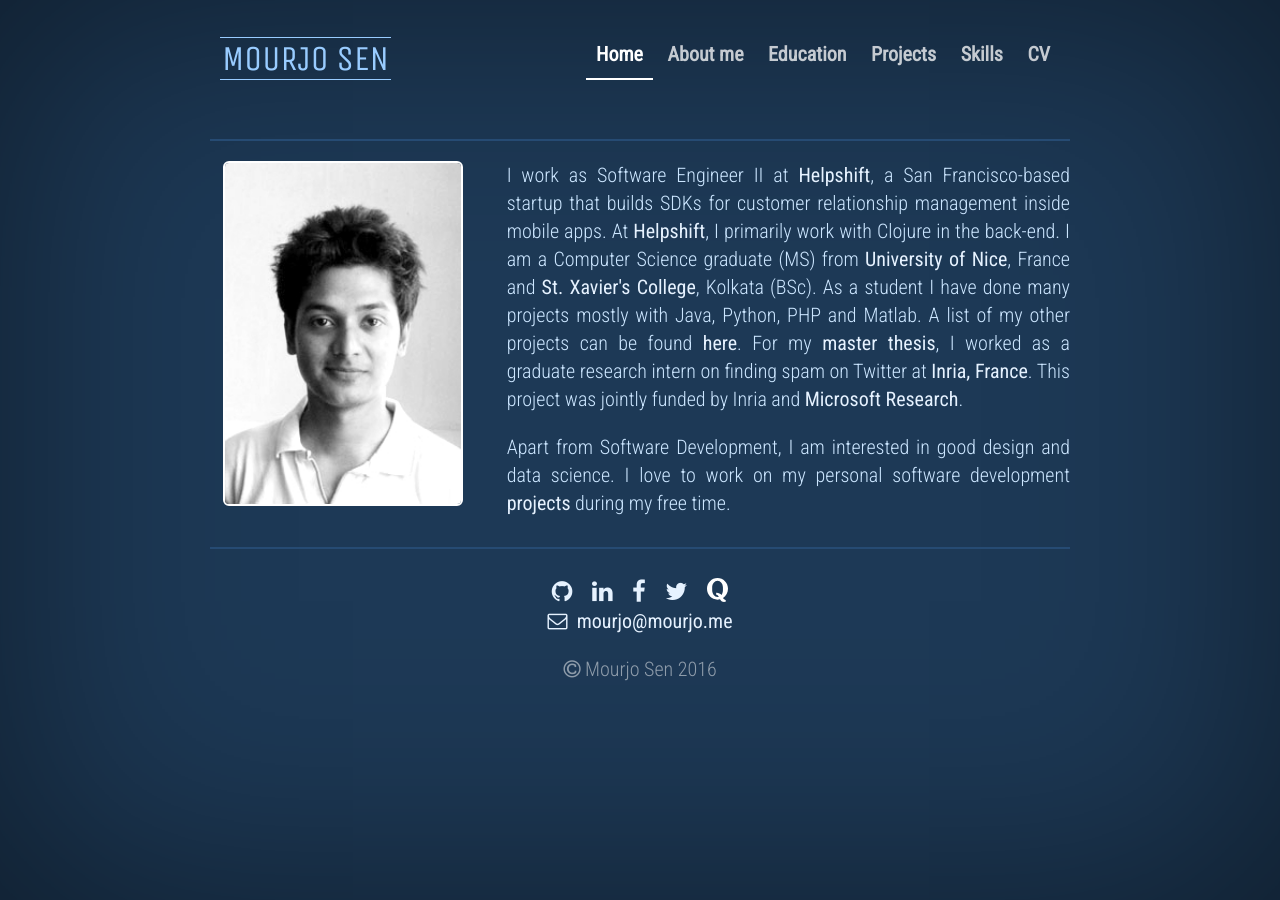
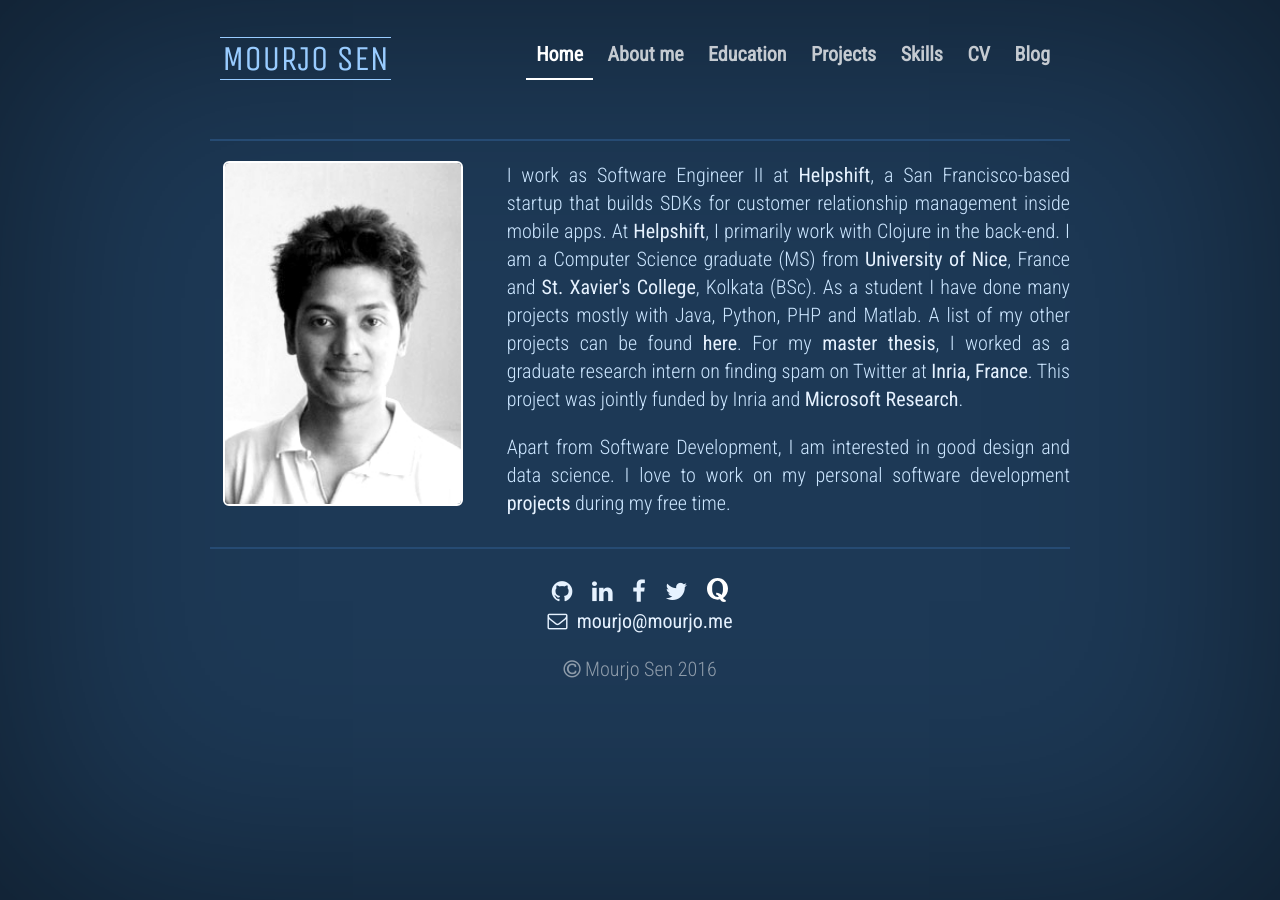
Before and after one commit to mourjo/mourjo.github.io, a Jekyll site: the page built from index.html, in a window 1280 px wide. Built offline with Jekyll 4.4.1, drawn with Linux system fonts in a browser that asks for light colours.

Commit message:
Add blog in the navbar

```diff
--- a/_includes/navbar.html
+++ b/_includes/navbar.html
@@ -10,6 +10,7 @@
         <li {% if page.title == "projects" %} class="active" {% endif %}><a href="{{ site.baseurl }}/projects.html">Projects</a></li>
         <li {% if page.title == "skills" %} class="active" {% endif %}><a href="{{ site.baseurl }}/skills.html">Skills</a></li>
         <li {% if page.title == "cv" %} class="active" {% endif %}><a href="{{ site.baseurl }}/cv.html">CV</a></li>
+        <li><a href="{{ site.baseurl }}/blog">Blog</a></li>
       </ul>
     </nav>
   </div>
```
